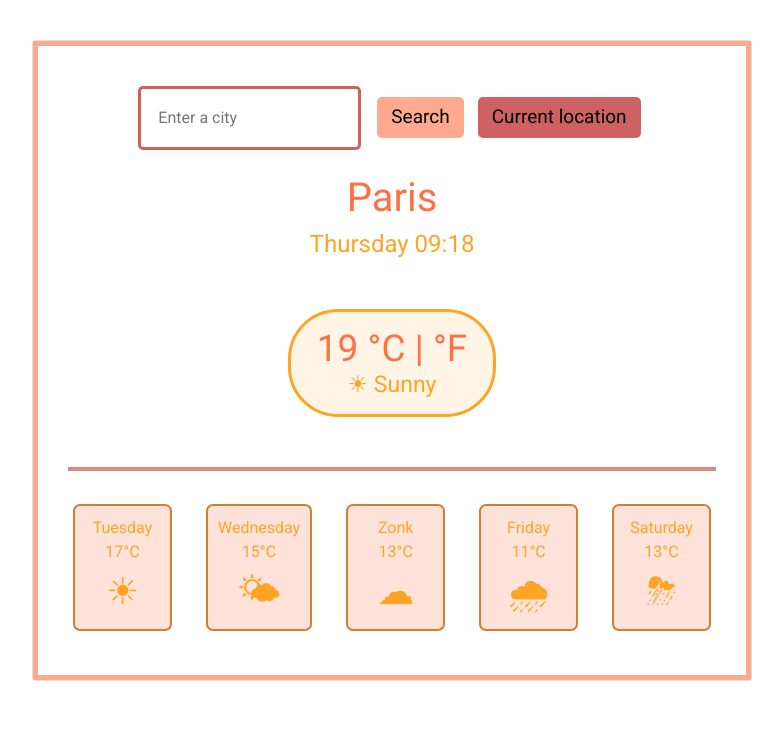
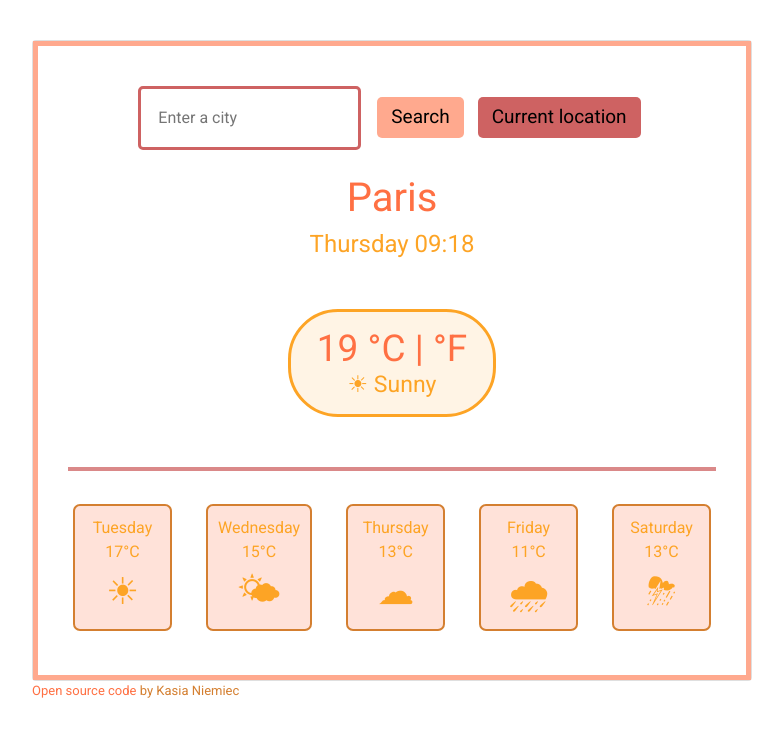
Before and after one commit to kasianiemiec/My-weather-app, a plain HTML site: page index.html in a window 1280 px wide. Shown: the whole page, without its empty margins (248-1031 px from the left). Drawn offline with nearby package versions, Linux system fonts and the light colour scheme; no server answers.

Commit message:
added footnote with link

```diff
--- a/index.html
+++ b/index.html
@@ -60,7 +60,7 @@
               <div class="emoji">🌤</div>
             </div>
             <div class="col">
-              Zonk <br />
+              Thursday <br />
               13°C
               <div class="emoji">☁</div>
             </div>
@@ -75,6 +75,12 @@
           </div>
         </div>
       </div>
+      <div class="footnote">
+        <a href="https://github.com/kasianiemiec/My-weather-app"
+          >Open source code</a
+        >
+        by Kasia Niemiec
+      </div>
     </div>
     <script src="src/script.js"></script>
   </body>
--- a/src/style.css
+++ b/src/style.css
@@ -100,3 +100,9 @@ a:hover {
 .emoji {
   font-size: 37px;
 }
+
+.footnote {
+  text-align: left;
+  color: rgb(212, 127, 48);
+  font-size: 13px;
+}
```
